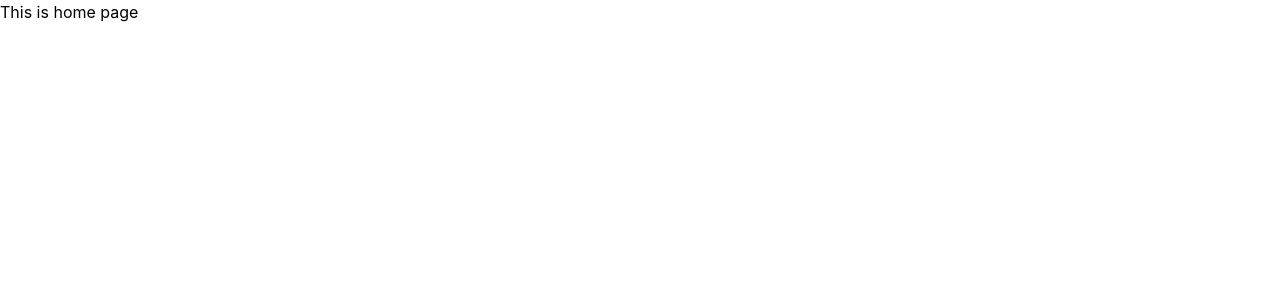
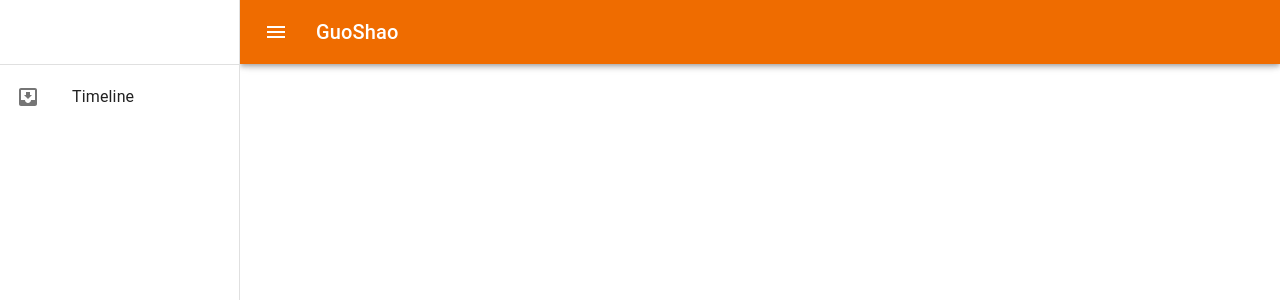
Before and after one commit to GuoShaoOrg/GuoShaoReader-PWA, a React (Create React App) app: page /timeline in a window 1280 px wide. Shown: the top 300 px of the page. Built offline with nearby package versions, Linux system fonts and the light colour scheme.

Commit message:
add theme and header

```diff
--- a/src/App.js
+++ b/src/App.js
@@ -1,8 +1,21 @@
 import React from 'react';
 import { BrowserRouter, Routes, Route } from 'react-router-dom'
 import HomePage from './views/Home';
+import { createTheme, ThemeProvider } from "@mui/material/styles"
+import { orange, purple } from "@mui/material/colors";
 
 export const AppContext = React.createContext(null);
+
+const theme = createTheme({
+  palette: {
+    primary: {
+      main: orange[800],
+    },
+    secondary: {
+      main: purple[500],
+    },
+  },
+});
 
 function App() {
 
@@ -10,11 +23,13 @@ function App() {
 
   return (
     <AppContext.Provider value={appContext}>
-      <BrowserRouter>
-        <Routes>
-          <Route path='/*' element={<HomePage />} />
-        </Routes>
-      </BrowserRouter>
+      <ThemeProvider theme={theme}>
+        <BrowserRouter>
+          <Routes>
+            <Route path='/*' element={<HomePage />} />
+          </Routes>
+        </BrowserRouter>
+      </ThemeProvider>
     </AppContext.Provider>
   );
 }
--- a/src/views/Home.js
+++ b/src/views/Home.js
@@ -1,13 +1,121 @@
 import React from "react";
+import { Route, Routes } from "react-router-dom";
+import { AppBar, IconButton, Toolbar, Box, Divider, List, ListItemButton, ListItemIcon, ListItemText, Drawer, CssBaseline, Typography } from "@mui/material";
+import MenuIcon from '@mui/icons-material/Menu';
+import InboxIcon from '@mui/icons-material/MoveToInbox';
+import { useNavigate } from "react-router-dom";
 
 
-function HomePage() {
+const drawerWidth = 240;
+
+function Home(props) {
+
+  const { window } = props;
+  const [mobileOpen, setMobileOpen] = React.useState(false);
+  const navigate = useNavigate()
+
+  const handleDrawerToggle = () => {
+    setMobileOpen(!mobileOpen);
+  };
+
+
+  const handlerListItemClick = (menuType) => {
+    setMobileOpen(!mobileOpen)
+    switch (menuType) {
+      case "tg-video":
+        navigate("/timeline")
+        break
+
+      default:
+        break
+    }
+  }
+
+  const drawer = (
+    <div>
+      <Toolbar />
+      <Divider />
+      <List>
+        <ListItemButton onClick={() => { handlerListItemClick("timeline") }}>
+          <ListItemIcon>
+            <InboxIcon />
+          </ListItemIcon>
+          <ListItemText primary="Timeline" />
+        </ListItemButton>
+      </List>
+    </div>
+  );
+
+  const container = window !== undefined ? () => window().document.body : undefined;
 
   return (
-    <div>
-      This is home page
-    </div>
+    <Box sx={{ display: 'flex' }}>
+      <CssBaseline />
+      <AppBar position="fixed"
+        sx={{
+          width: { sm: `calc(100% - ${drawerWidth}px)` },
+          ml: { sm: `${drawerWidth}px` },
+        }}
+      >
+        <Toolbar>
+          <IconButton
+            size="large"
+            edge="start"
+            color="inherit"
+            aria-label="menu"
+            sx={{ mr: 2 }}
+            onClick={handleDrawerToggle}
+          >
+            <MenuIcon />
+          </IconButton>
+          <Typography variant="h6" noWrap component="div">
+            GuoShao
+          </Typography>
+        </Toolbar>
+      </AppBar>
+      <Box
+        component="nav"
+        sx={{ width: { sm: drawerWidth }, flexShrink: { sm: 0 } }}
+        aria-label="mailbox folders"
+      >
+        {/* The implementation can be swapped with js to avoid SEO duplication of links. */}
+        <Drawer
+          container={container}
+          variant="temporary"
+          open={mobileOpen}
+          onClose={handleDrawerToggle}
+          ModalProps={{
+            keepMounted: true, // Better open performance on mobile.
+          }}
+          sx={{
+            display: { xs: 'block', sm: 'none' },
+            '& .MuiDrawer-paper': { boxSizing: 'border-box', width: drawerWidth },
+          }}
+        >
+          {drawer}
+        </Drawer>
+        <Drawer
+          variant="permanent"
+          sx={{
+            display: { xs: 'none', sm: 'block' },
+            '& .MuiDrawer-paper': { boxSizing: 'border-box', width: drawerWidth },
+          }}
+          open
+        >
+          {drawer}
+        </Drawer>
+      </Box>
+      <Box
+        component="main"
+        sx={{ flexGrow: 1, p: 3, width: { sm: `calc(100% - ${drawerWidth}px)` } }}
+      >
+        <Toolbar />
+        <Routes>
+          <Route path="/timeline" element={<div />} />
+        </Routes>
+
+      </Box>
+    </Box>
   )
 }
-
-export default HomePage;
+export default Home;
```
